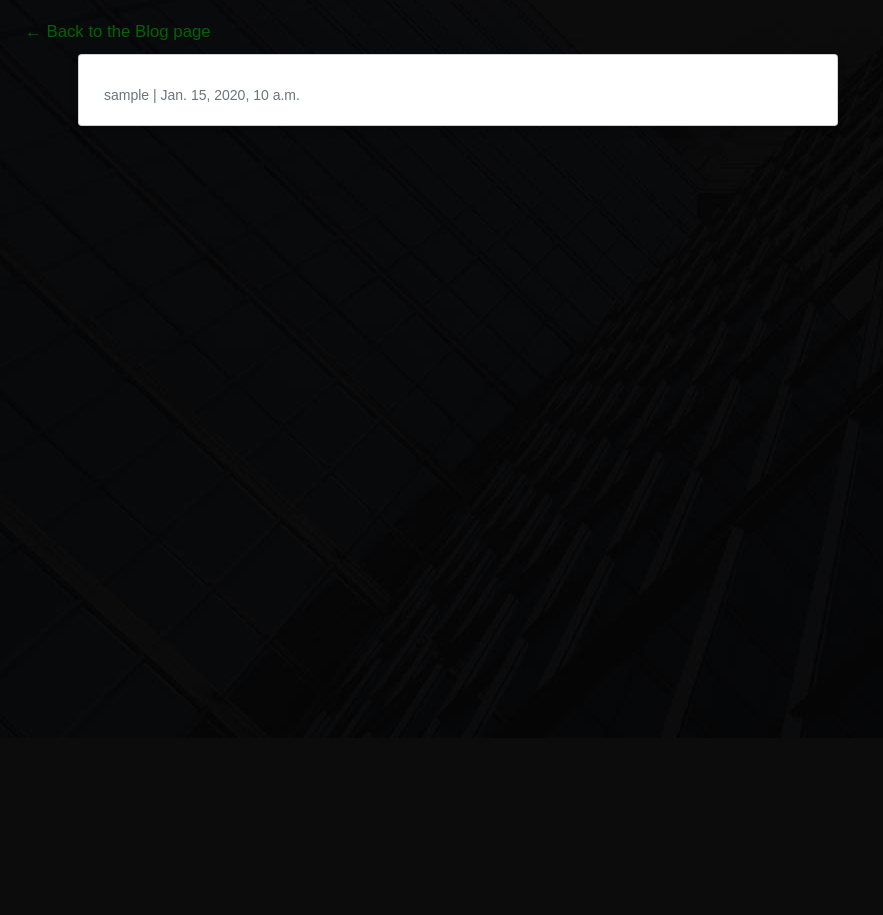
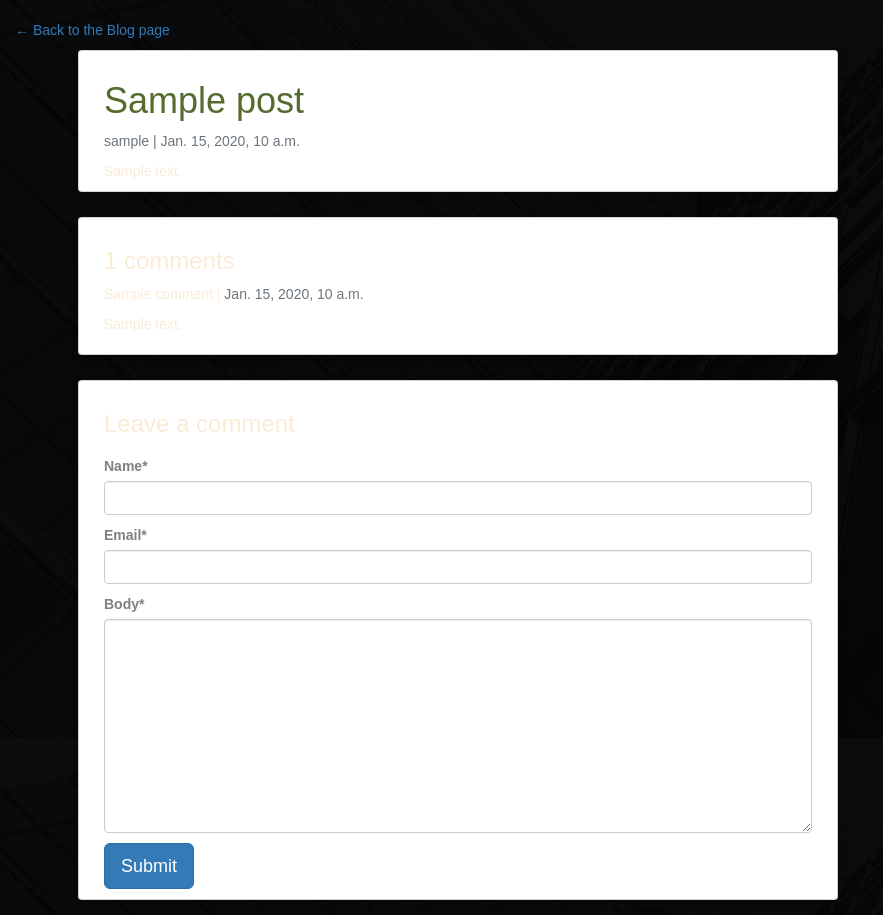
Before and after one commit to hillel-i-python-pro-i-2022-05-19/homework__zavalii_bohdan__project, a Django app: a page that uses apps/templates/_helpers/_header.html in a window 1280 px wide. Shown: the part 62-977 px from the top of the page, without its empty margins (0-883 px from the left). Before the commit the page ends 188 px from the top, so only its background shows below. Run offline with Django 4.2, Linux system fonts and the light colour scheme; a user stored in the database is signed in; tables that the repository leaves empty hold one stand-in row (values such as "Sample post"); some libraries are stand-ins or nearby versions.

Commit message:
✨ 💬 Updated templates with pagination and comments

```diff
--- a/apps/templates/_helpers/_header.html
+++ b/apps/templates/_helpers/_header.html
@@ -31,7 +31,7 @@
                     </a>
                     <ul class="dropdown-menu">
                         <li><a class="dropdown-item" href="/clients/"
-                               target="_blank">Our clients</a></li>
+                               target="_blank">List of Clients</a></li>
                         <li><a class="dropdown-item" href="#">Another
                             action</a></li>
                         <li>
--- a/apps/templates/blogs/post_detail.html
+++ b/apps/templates/blogs/post_detail.html
@@ -1,14 +1,50 @@
 {% extends '_helpers/_base.html' %}
+{% load crispy_forms_tags %}
 
 {% block body %}
-    <a href="/blogs/" style="font-size: 1.2em;color: darkgreen;padding: 10px;">&#8592 Back to the Blog page</a>
-    <div class="container">
-        <div class="row">
+    <a href="/blogs/" id="backToBlogs">&#8592 Back to the Blog page</a>
+    <div class="container" >
+        <div class="row" id="detailBlogContainer">
             <div class="col-md-8 card mb-4  mt-3 left  top">
                 <div class="card-body">
-                    <h1 style="color: darkolivegreen;">{% block title %} {{ object.title }} {% endblock title %}</h1>
+                    <h1 style="color: darkolivegreen;">{% block title %} {{ post.title }} {% endblock title %}</h1>
                     <p class=" text-muted">{{ post.author }} | {{ post.created_on }}</p>
-                    <p class="card-text" style="color: black">{{ object.content | safe }}</p>
+                    <p class="card-text">{{ post.content | safe }}</p>
+                </div>
+            </div>
+
+            <div class="col-md-8 card mb-4  mt-3 ">
+                <div class="card-body">
+                    <!-- comments -->
+                    <h3 class="comments-titles">{{ comments.count }} comments</h3>
+
+                    {% for comment in comments %}
+                        <div class="comments">
+                            <p id="commentAuthor">
+                                {{ comment.name }} |
+                                <span class=" text-muted font-weight-normal" style="font-weight: normal">
+              {{ comment.created_on }}
+            </span>
+                            </p>
+                            {{ comment.body | linebreaks }}
+                        </div>
+                    {% endfor %}
+                </div>
+            </div>
+            <div class="col-md-8 card mb-4  mt-3 ">
+                <div class="card-body">
+                    {% if new_comment %}
+                        <div class="alert alert-success" role="alert">
+                            Your comment is awaiting moderation
+                        </div>
+                    {% else %}
+                        <h3 class="comments-titles">Leave a comment</h3>
+                        <form method="post" style="margin-top: 1.3em;">
+                            {% csrf_token %}
+                            {{ comment_form | crispy }}
+                            <button type="submit" class="btn btn-primary  btn-lg">Submit</button>
+                        </form>
+                    {% endif %}
                 </div>
             </div>
         </div>
```
Also changed, not shown: apps/templates/blogs/show_blogs.html (+13 -1 lines), apps/templates/clients_show/about_us.html (+6 -6 lines).
